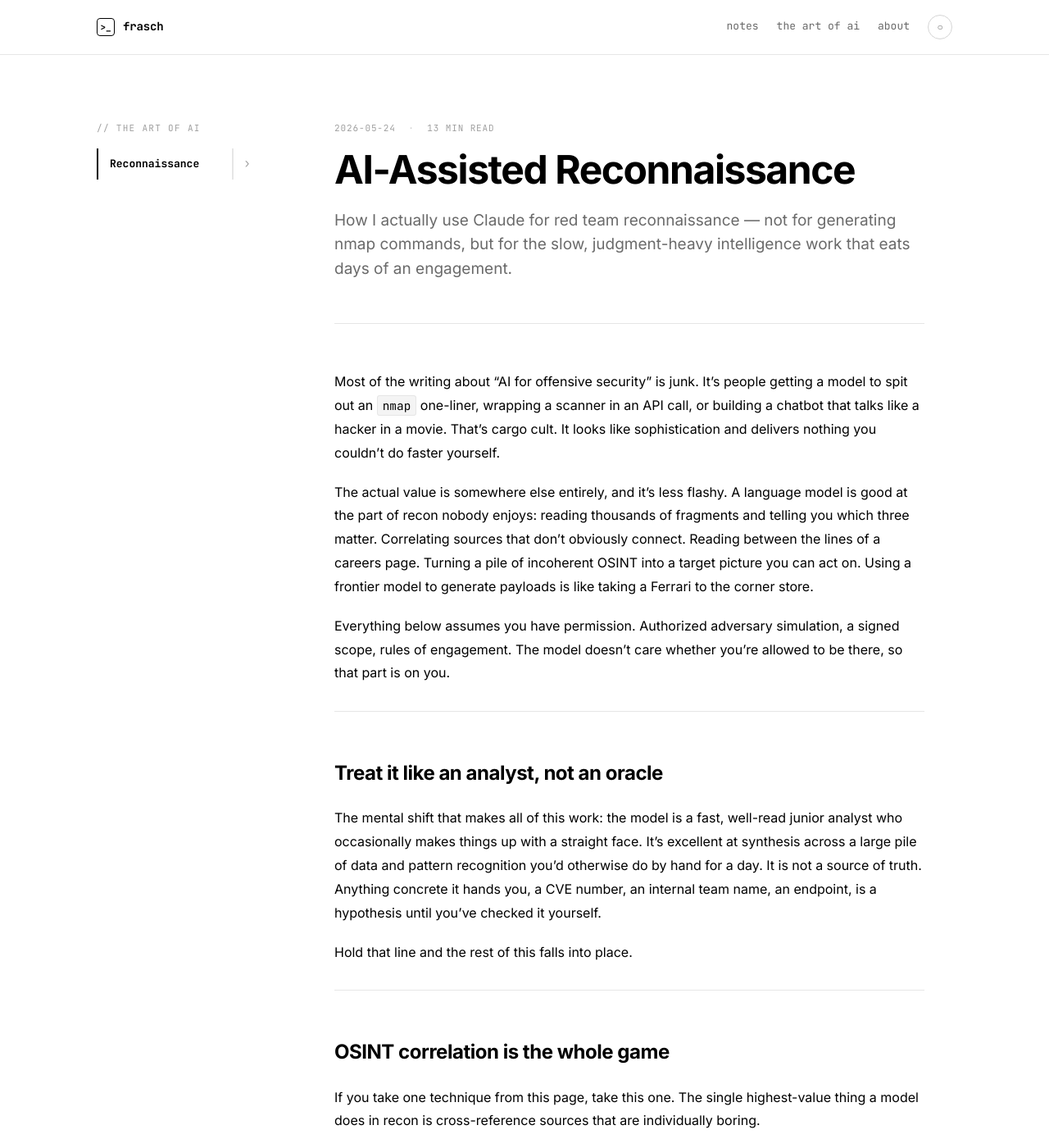
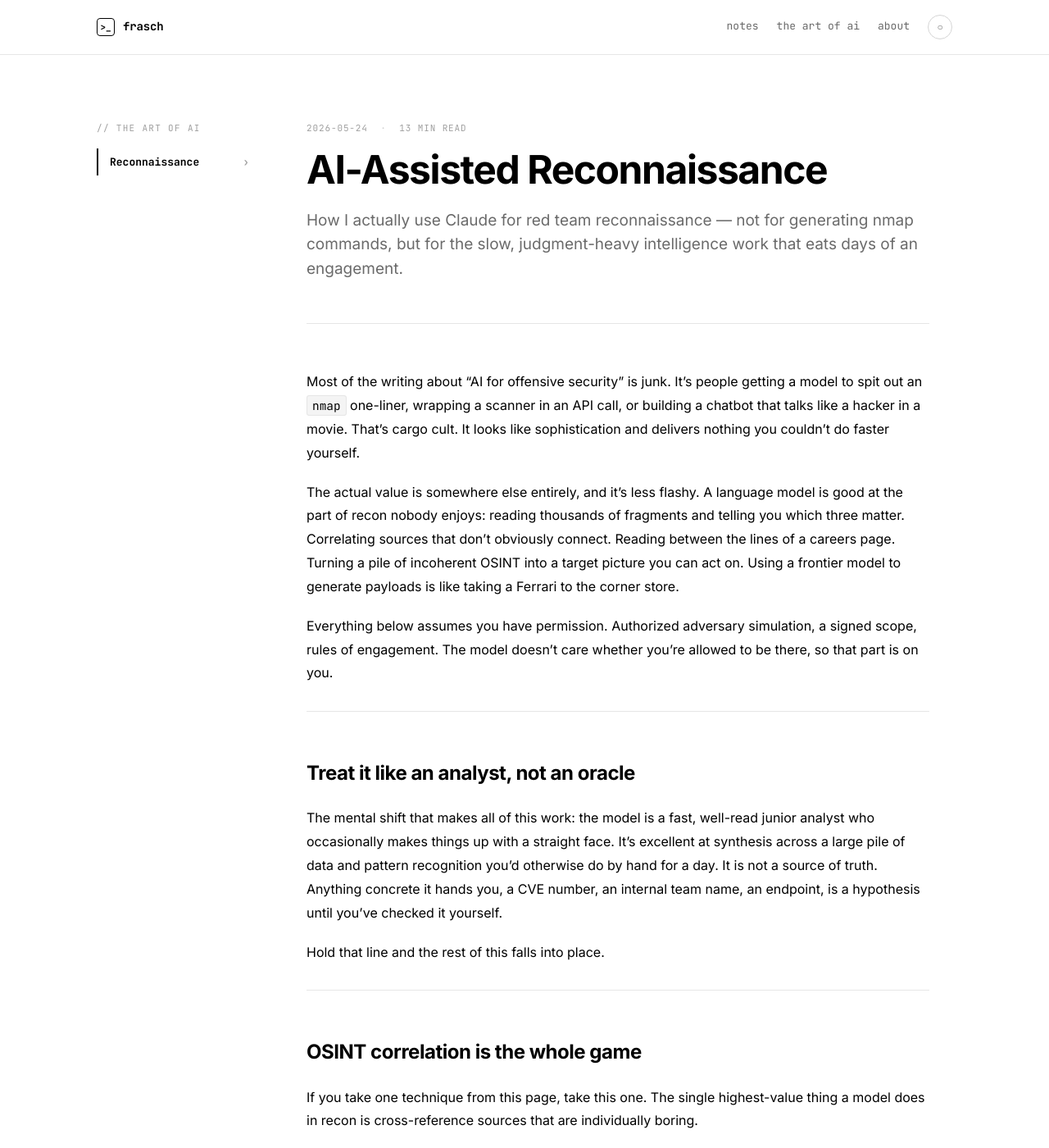
Before and after one commit to whoisfrasch/frasch, a Jekyll site: the page built from art-of-ai.md, in a window 1280 px wide and 1400 px high. Shown: the whole window at 82% size. Built offline with Jekyll 4.4.1, drawn with Linux system fonts in a browser that asks for light colours.

Commit message:
Fix Art of AI sidebar: click parent to expand, correct content width
The parent row itself now toggles its subtopics (clicking "Reconnaissance"
expands/collapses), with the section page reachable as an "Overview" child.
Fix a specificity clash where .post centered the article (margin: 0 auto)
over .aoa-content, which shifted the content; scope it to .post.aoa-content.
On mobile the accordion flattens to child pills.

https://claude.ai/code/session_01JnCHEM12RkD4vKYenVDfaD

```diff
--- a/_layouts/art-of-ai.html
+++ b/_layouts/art-of-ai.html
@@ -9,15 +9,16 @@ layout: default
         {% if item.children %}
           {% assign open = false %}
           {% for child in item.children %}{% if page.url == child.url %}{% assign open = true %}{% endif %}{% endfor %}
+          {% assign in_section = open %}
+          {% if page.url == item.url %}{% assign in_section = true %}{% endif %}
           <div class="aoa-group{% if open %} is-open{% endif %}">
-            <div class="aoa-parent">
+            <button type="button" class="aoa-parent-btn{% if in_section %} is-active{% endif %}" aria-expanded="{% if open %}true{% else %}false{% endif %}">
+              <span>{{ item.title }}</span>
+              <span class="aoa-caret" aria-hidden="true">&rsaquo;</span>
+            </button>
+            <div class="aoa-children">
               <a href="{{ item.url | relative_url }}"
-                 class="aoa-nav-link{% if page.url == item.url %} is-active{% endif %}">{{ item.title }}</a>
-              <button type="button" class="aoa-toggle" aria-label="Toggle {{ item.title }} subtopics" aria-expanded="{% if open %}true{% else %}false{% endif %}">
-                <span class="aoa-caret">&rsaquo;</span>
-              </button>
-            </div>
-            <div class="aoa-children">
+                 class="aoa-nav-link aoa-nav-child{% if page.url == item.url %} is-active{% endif %}">Overview</a>
               {% for child in item.children %}
                 <a href="{{ child.url | relative_url }}"
                    class="aoa-nav-link aoa-nav-child{% if page.url == child.url %} is-active{% endif %}">{{ child.title }}</a>
--- a/assets/css/style.css
+++ b/assets/css/style.css
@@ -256,31 +256,33 @@ code, pre, .mono {
 }
 .aoa-nav-child:hover { color: var(--fg); }
 
-/* collapsible group */
+/* collapsible group — parent row toggles its children */
 .aoa-group { display: flex; flex-direction: column; gap: 2px; }
-.aoa-parent { display: flex; align-items: stretch; }
-.aoa-parent .aoa-nav-link { flex: 1; }
-.aoa-toggle {
+.aoa-parent-btn {
+  display: flex;
+  align-items: center;
+  justify-content: space-between;
+  gap: 10px;
+  width: 100%;
+  text-align: left;
   background: none;
   border: none;
   border-left: 2px solid var(--line);
-  color: var(--fg-mute);
   cursor: pointer;
-  padding: 0 12px;
   font-family: 'JetBrains Mono', monospace;
-  font-size: 15px;
-  line-height: 1;
-  display: inline-flex;
-  align-items: center;
-  transition: color 150ms ease;
+  font-size: 13px;
+  color: var(--fg-dim);
+  padding: 8px 14px;
+  transition: color 150ms ease, border-color 150ms ease;
 }
-.aoa-toggle:hover { color: var(--fg); }
-.aoa-caret { display: inline-block; transition: transform 150ms ease; }
+.aoa-parent-btn:hover { color: var(--fg); border-left-color: var(--fg-dim); }
+.aoa-parent-btn.is-active { color: var(--fg); border-left-color: var(--fg); font-weight: 600; }
+.aoa-caret { color: var(--fg-mute); transition: transform 150ms ease; }
 .aoa-group.is-open .aoa-caret { transform: rotate(90deg); }
 .aoa-children { display: none; flex-direction: column; gap: 2px; }
 .aoa-group.is-open .aoa-children { display: flex; }
 
-.aoa-content {
+.post.aoa-content {
   max-width: 760px;
   margin: 0;
 }
@@ -300,9 +302,10 @@ code, pre, .mono {
   }
   .aoa-nav-link:hover { border-color: var(--fg-dim); }
   .aoa-nav-link.is-active { border-color: var(--fg); }
-  /* on mobile the accordion flattens: show every link as a pill */
-  .aoa-group, .aoa-parent, .aoa-children { display: contents; }
-  .aoa-toggle { display: none; }
+  /* on mobile the accordion flattens: drop the toggle, show child links as pills */
+  .aoa-group { display: contents !important; }
+  .aoa-children { display: contents !important; }
+  .aoa-parent-btn { display: none; }
 }
 
 /* HERO */
--- a/assets/js/art-of-ai.js
+++ b/assets/js/art-of-ai.js
@@ -1,5 +1,5 @@
 (function () {
-  document.querySelectorAll('.aoa-toggle').forEach(function (btn) {
+  document.querySelectorAll('.aoa-parent-btn').forEach(function (btn) {
     btn.addEventListener('click', function () {
       var group = btn.closest('.aoa-group');
       if (!group) return;
```
